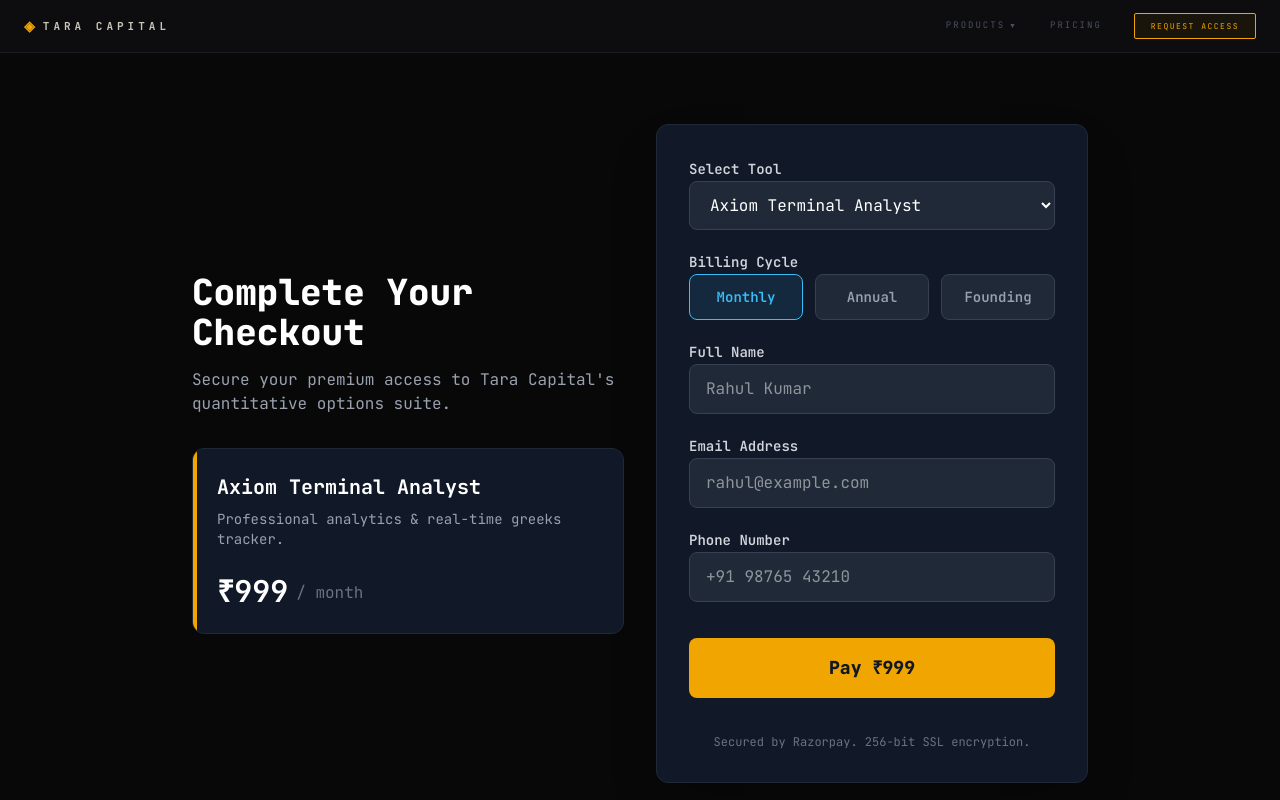
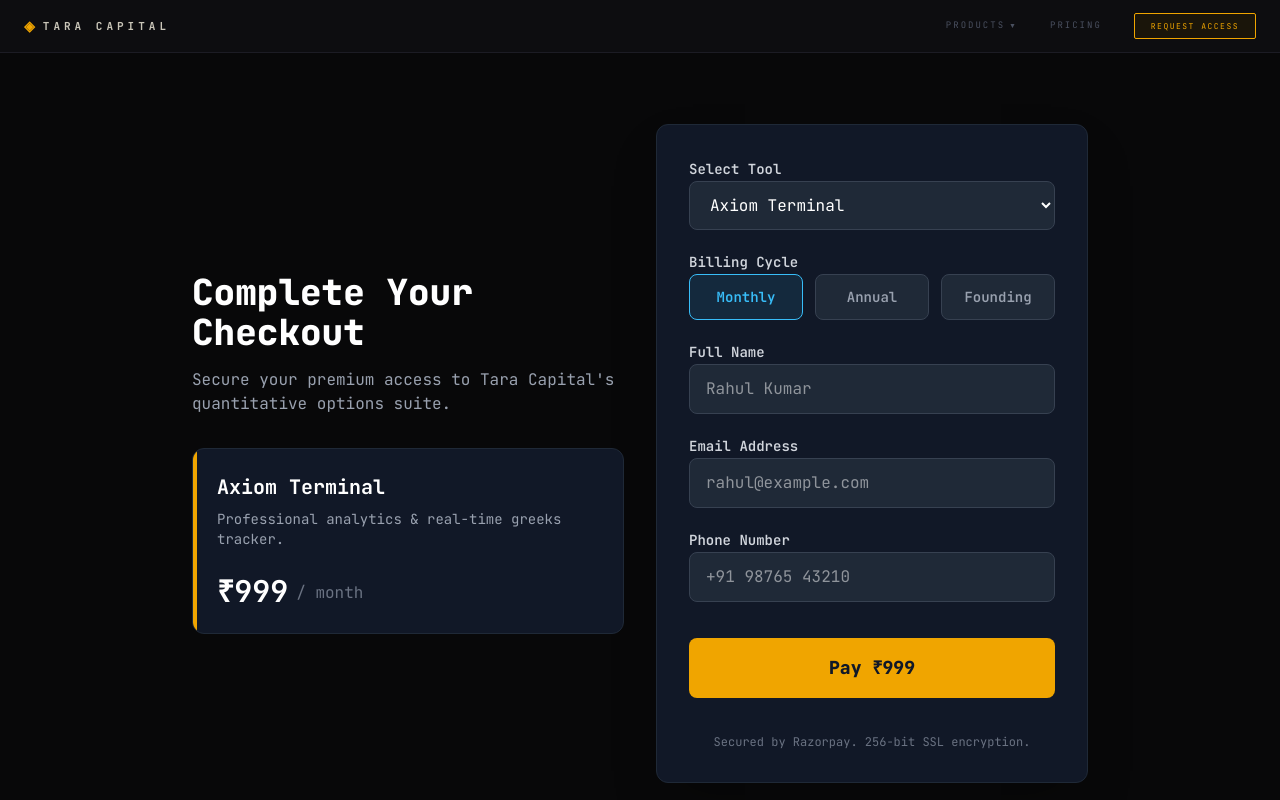
Before and after one commit to pavan-sahu-99/tara-capital-website, a Next.js app: page /checkout in a window 1280 px wide. Shown: the top 800 px of the page. Built offline with nearby package versions, Linux system fonts and the light colour scheme.

Commit message:
Add Starter plan, gate portfolio features, Pendulum as Coming Soon

```diff
--- a/app/checkout/page.tsx
+++ b/app/checkout/page.tsx
@@ -27,9 +27,15 @@
   const [success, setSuccess] = useState(false);
 
   const tools = [
-    { id: 'axiom_terminal', name: 'Axiom Terminal Analyst', color: '#f0a500', price: { monthly: 999, annual: 9999, founding: 599 } },
-    { id: 'tara_lens', name: 'Tara Lens Pro', color: '#3a8fff', price: { monthly: 999, annual: 9999, founding: 499 } },
-    { id: 'tara_pendulum', name: 'Tara Pendulum', color: '#14b8a6', price: { monthly: 499, annual: 4499, founding: 299 } },
+    { id: 'axiom_terminal', name: 'Axiom Terminal', color: '#f0a500', price: { starter: 100, monthly: 999, annual: 9999, founding_monthly: 599 } },
+    { id: 'tara_lens', name: 'Tara Lens', color: '#3a8fff', price: { starter: 100, monthly: 999, annual: 9999, founding_monthly: 499 } },
+  ];
+
+  const plans = [
+    { id: 'starter', label: 'Starter', desc: 'Basic access — try before you commit', badge: '₹100/mo' },
+    { id: 'founding_monthly', label: 'Founding Member', desc: 'Locked for life — first 100 users only', badge: 'Best Value' },
+    { id: 'monthly', label: 'Monthly', desc: 'Full access, cancel anytime', badge: '' },
+    { id: 'yearly', label: 'Annual', desc: '2 months free', badge: '16% off' },
   ];
 
   const handleInputChange = (e: React.ChangeEvent<HTMLInputElement | HTMLSelectElement>) => {
--- a/components/Navbar.tsx
+++ b/components/Navbar.tsx
@@ -20,9 +20,9 @@
   },
   {
     name: "Tara Pendulum",
-    tag: "Swing Analytics",
+    tag: "Coming Soon",
     href: "/products/tara-pendulum",
-    color: "#14b8a6",
+    color: "#3a4050",
     symbol: "◉",
   },
 ]
```
